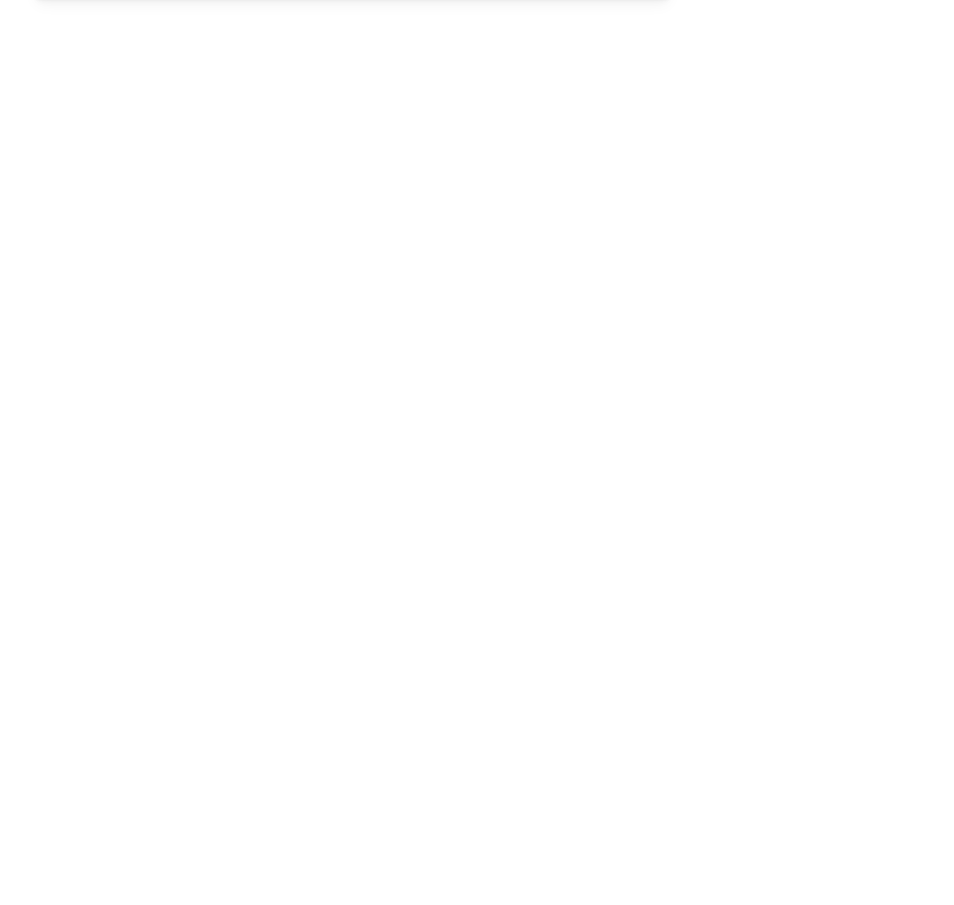
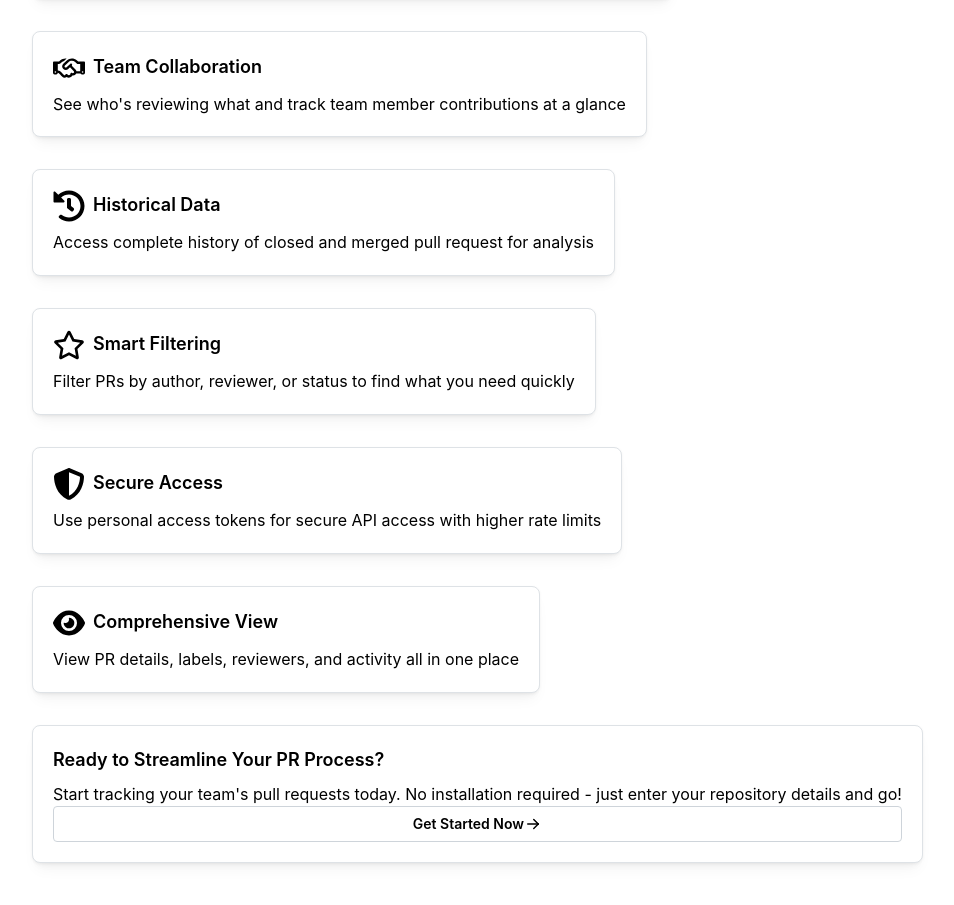
Before and after one commit to kento-ix/V57-tier3-team-39, a Next.js app in the folder client/: page / in a window 1280 px wide. Shown: the part 795-1700 px from the top of the page, without its empty margins (48-1002 px from the left). Before the commit the page ends 874 px from the top, so only its background shows below. Built offline with nearby package versions, Linux system fonts and the light colour scheme.

Commit message:
Adding all cards on the page

```diff
--- a/client/app/page.tsx
+++ b/client/app/page.tsx
@@ -1,11 +1,11 @@
-"use client";
-
 import { Button, Card, Text } from "@mantine/core";
 import {
   IconArrowRight,
   IconCircleCheckFilled,
   IconClockFilled,
 } from "@tabler/icons-react";
+import { FaRegHandshake, FaShieldHalved, FaEye } from "react-icons/fa6";
+import { FaHistory, FaRegStar } from "react-icons/fa";
 
 export default function Home() {
   return (
@@ -84,7 +84,7 @@ export default function Home() {
           <Card shadow="sm" padding="lg" radius="md" withBorder>
             <h2 className="text-lg font-semibold mb-2">
               <span className="inline-block mr-2 align-middle">
-                <IconClockFilled size={32} stroke={2} /> {/* filled */}
+                <IconClockFilled size={32} stroke={2} />
               </span>
               Real Time Tracking
             </h2>
@@ -94,6 +94,92 @@ export default function Home() {
             </p>
           </Card>
         </div>
+        <div>
+          <Card shadow="sm" padding="lg" radius="md" withBorder>
+            <h2 className="text-lg font-semibold mb-2">
+              <span className="inline-block mr-2 align-middle">
+                <FaRegHandshake size={32} />
+              </span>
+              Team Collaboration
+            </h2>
+            <p>
+              See who's reviewing what and track team member contributions at a
+              glance
+            </p>
+          </Card>
+        </div>
+        <div>
+          <Card shadow="sm" padding="lg" radius="md" withBorder>
+            <h2 className="text-lg font-semibold mb-2">
+              <span className="inline-block mr-2 align-middle">
+                <FaHistory size={32} />
+              </span>
+              Historical Data
+            </h2>
+            <p>
+              Access complete history of closed and merged pull request for
+              analysis
+            </p>
+          </Card>
+        </div>
+        <div>
+          <Card shadow="sm" padding="lg" radius="md" withBorder>
+            <h2 className="text-lg font-semibold mb-2">
+              <span className="inline-block mr-2 align-middle">
+                <FaRegStar size={32} />
+              </span>
+              Smart Filtering
+            </h2>
+            <p>
+              Filter PRs by author, reviewer, or status to find what you need
+              quickly
+            </p>
+          </Card>
+        </div>
+        <div>
+          <Card shadow="sm" padding="lg" radius="md" withBorder>
+            <h2 className="text-lg font-semibold mb-2">
+              <span className="inline-block mr-2 align-middle">
+                <FaShieldHalved size={32} />
+              </span>
+              Secure Access
+            </h2>
+            <p>
+              Use personal access tokens for secure API access with higher rate
+              limits
+            </p>
+          </Card>
+        </div>
+        <div>
+          <Card shadow="sm" padding="lg" radius="md" withBorder>
+            <h2 className="text-lg font-semibold mb-2">
+              <span className="inline-block mr-2 align-middle">
+                <FaEye size={32} />
+              </span>
+              Comprehensive View
+            </h2>
+            <p>
+              View PR details, labels, reviewers, and activity all in one place
+            </p>
+          </Card>
+        </div>
+        <div>
+          <Card shadow="sm" padding="lg" radius="md" withBorder>
+            <h2 className="text-lg font-semibold mb-2">
+              Ready to Streamline Your PR Process?
+            </h2>
+            <p>
+              Start tracking your team's pull requests today. No installation
+              required - just enter your repository details and go!
+            </p>
+            <Button variant="default">
+              Get Started Now
+              <span>
+                <IconArrowRight size={18} />
+              </span>
+            </Button>
+          </Card>
+        </div>
       </main>
     </div>
   );
--- a/client/package.json
+++ b/client/package.json
@@ -15,7 +15,8 @@
     "jotai": "^2.14.0",
     "next": "15.5.3",
     "react": "19.1.0",
-    "react-dom": "19.1.0"
+    "react-dom": "19.1.0",
+    "react-icons": "^5.5.0"
   },
   "devDependencies": {
     "@eslint/eslintrc": "^3",
```
Also changed, not shown: 1 other file (tests, documents, lock files or other folders).
